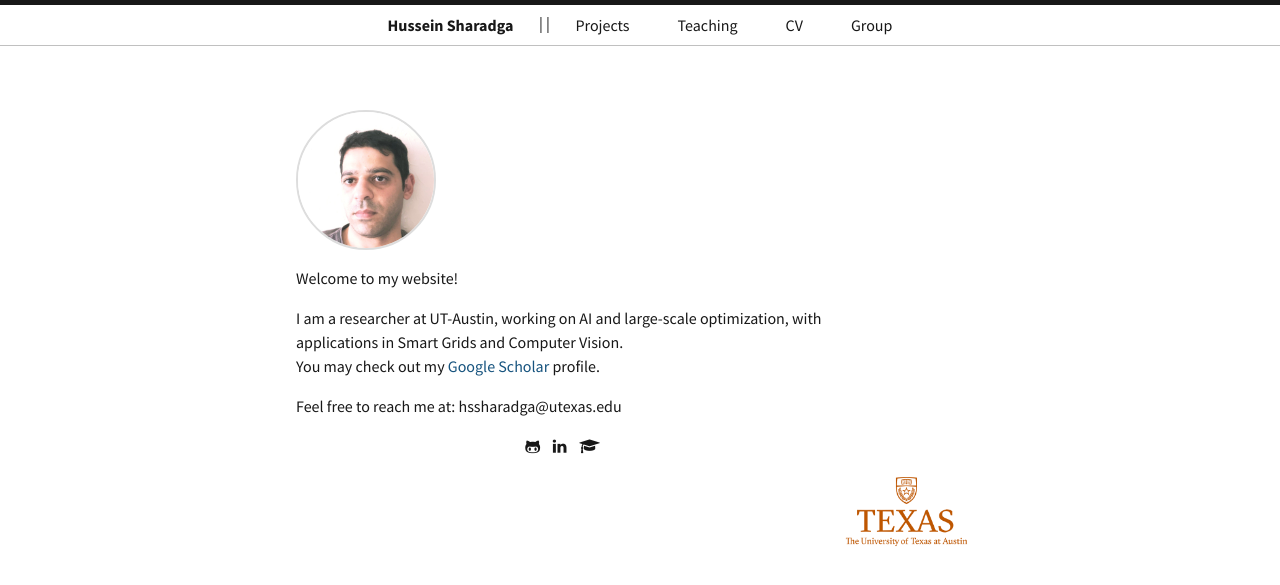
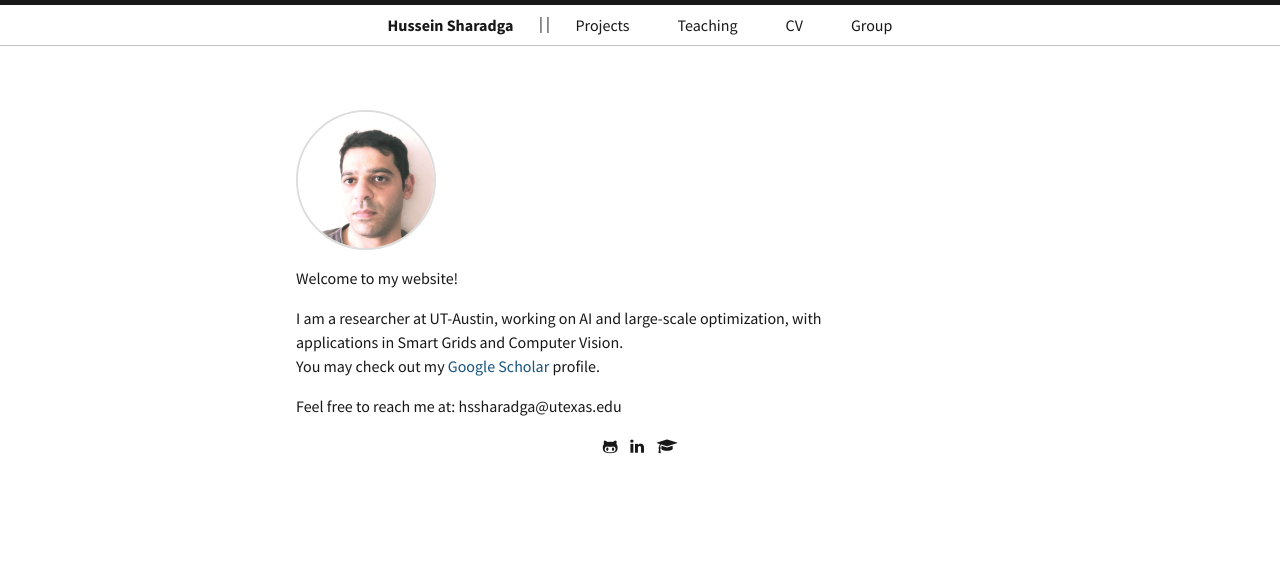
Before and after one commit to hssharadga/hssharadga.github.io, a Jekyll site: the page built from index.html, in a window 1280 px wide. Shown: the top 585 px of the page. Built offline with Jekyll 4.4.1, drawn with Linux system fonts in a browser that asks for light colours.

Commit message:
Update index.html

```diff
--- a/index.html
+++ b/index.html
@@ -35,8 +35,8 @@
 <p style="text-align: left;">
     Feel free to reach me at: hssharadga@utexas.edu
 </p>
-    <img src="/assets/austin.jpg" alt="UT Austin Logo" height="155" align="right">
-
+<!--     <img src="/assets/austin.jpg" alt="UT Austin Logo" height="155" align="right">
+ -->
 
 </div>
 
```
